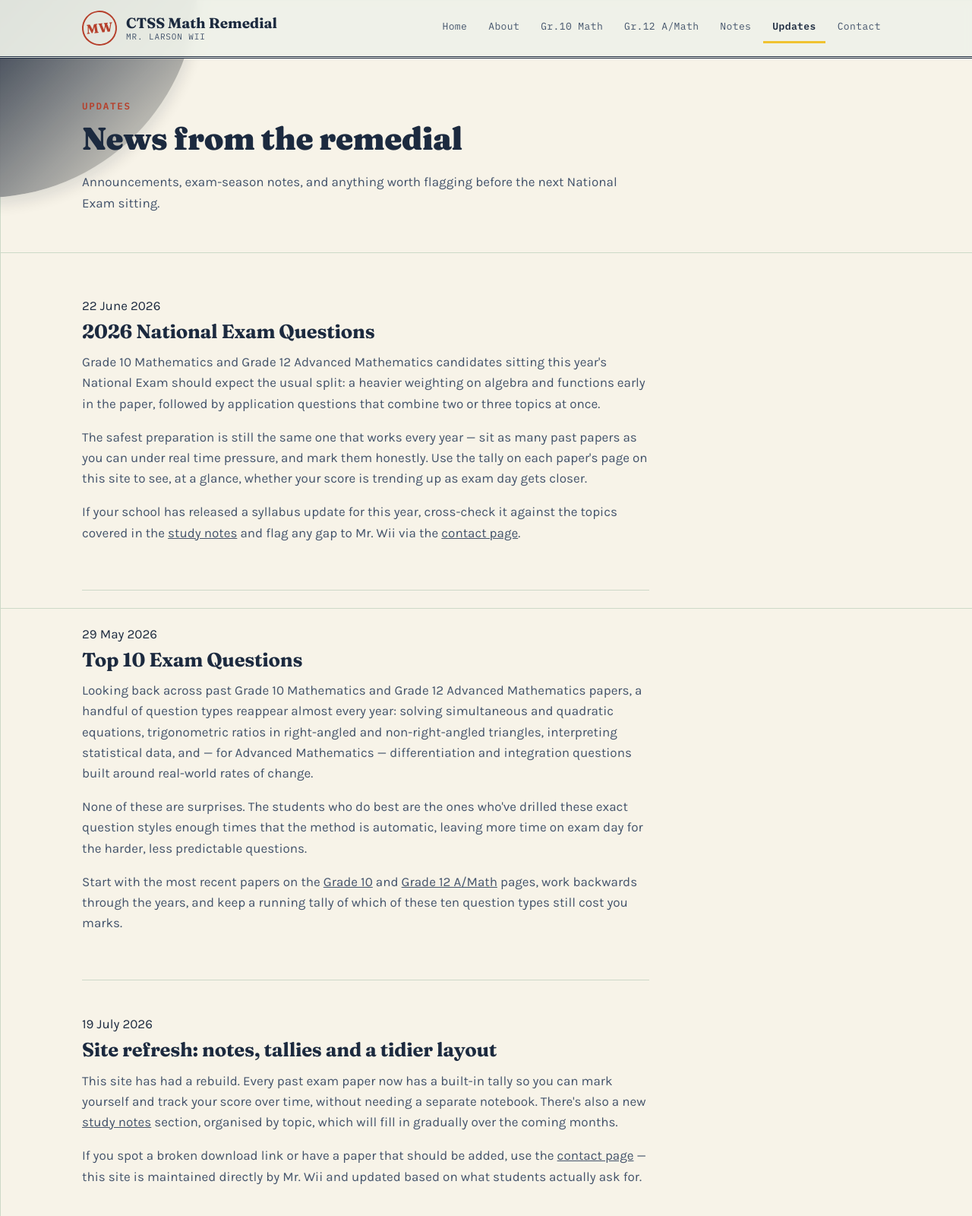
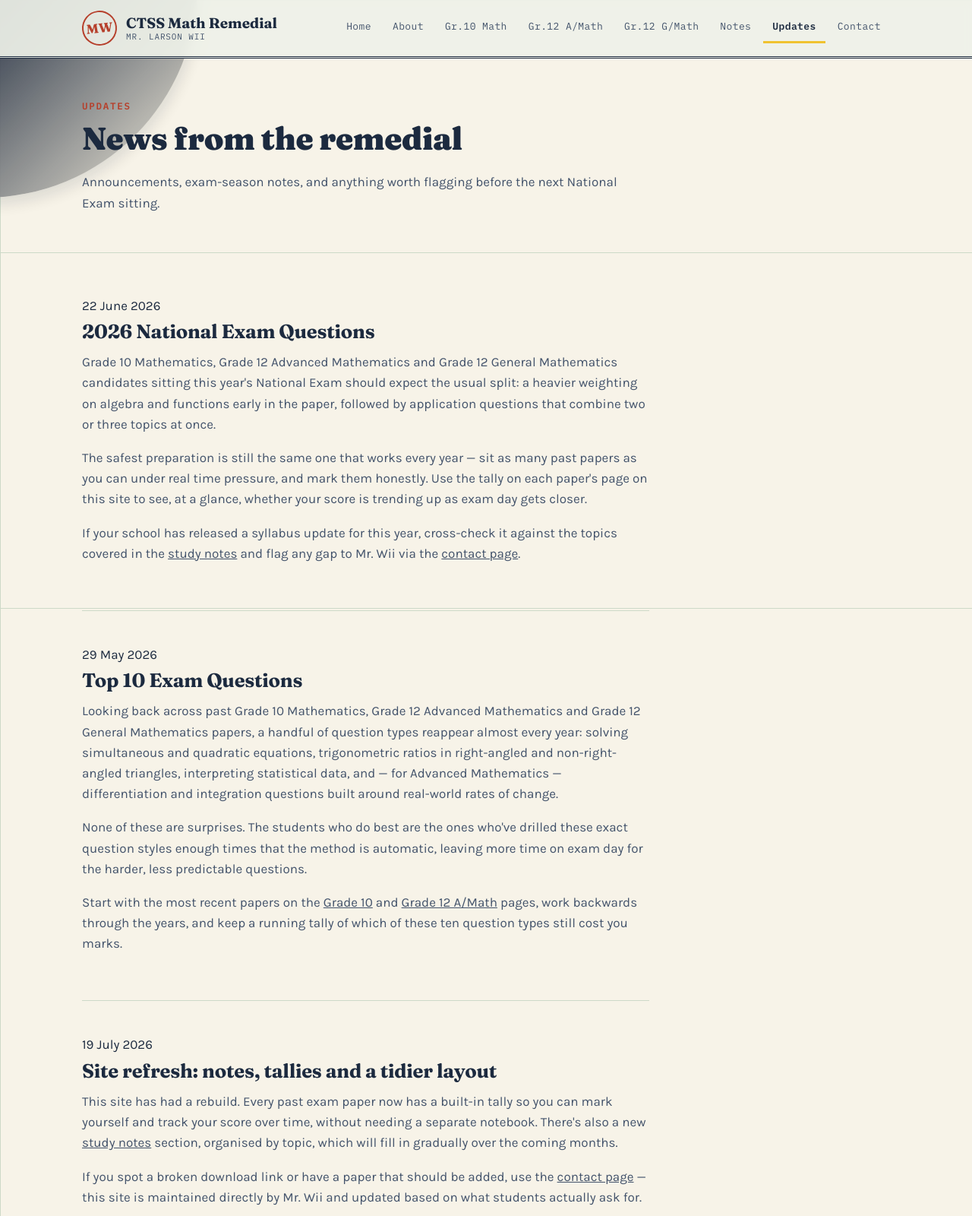
Before and after one commit to simplelearner42/123, a website: page updates.html in a window 1280 px wide. Shown: the top 1600 px of the page at 76% size. Drawn offline with Linux system fonts and the light colour scheme; files whose address does not match are found by name.

Commit message:
Add Grade 12 General Mathematics to updates.html
Updated references to include Grade 12 General Mathematics in various sections.

```diff
--- a/updates.html
+++ b/updates.html
@@ -27,6 +27,7 @@
 					<li><a href="about.html">About</a></li>
 					<li><a href="gr10.html">Gr.10 Math</a></li>
 					<li><a href="gr12.html">Gr.12 A/Math</a></li>
+					<li><a href="gr12gm.html">Gr.12 G/Math</a></li>
 					<li><a href="notes.html">Notes</a></li>
 					<li class="selected"><a href="updates.html" aria-current="page">Updates</a></li>
 					<li><a href="contact.html">Contact</a></li>
@@ -50,7 +51,7 @@
 				<article id="national-exam-2026" style="margin-bottom:44px; padding-bottom:44px; border-bottom:1px solid var(--paper-line);">
 					<span class="post-date">22 June 2026</span>
 					<h2 style="margin-top:6px;">2026 National Exam Questions</h2>
-					<p>Grade 10 Mathematics and Grade 12 Advanced Mathematics candidates sitting this year's National Exam should expect the usual split: a heavier weighting on algebra and functions early in the paper, followed by application questions that combine two or three topics at once.</p>
+					<p>Grade 10 Mathematics, Grade 12 Advanced Mathematics and Grade 12 General Mathematics candidates sitting this year's National Exam should expect the usual split: a heavier weighting on algebra and functions early in the paper, followed by application questions that combine two or three topics at once.</p>
 					<p>The safest preparation is still the same one that works every year — sit as many past papers as you can under real time pressure, and mark them honestly. Use the tally on each paper's page on this site to see, at a glance, whether your score is trending up as exam day gets closer.</p>
 					<p>If your school has released a syllabus update for this year, cross-check it against the topics covered in the <a href="notes.html">study notes</a> and flag any gap to Mr. Wii via the <a href="contact.html">contact page</a>.</p>
 				</article>
@@ -58,7 +59,7 @@
 				<article id="top-10-questions" style="margin-bottom:44px; padding-bottom:44px; border-bottom:1px solid var(--paper-line);">
 					<span class="post-date">29 May 2026</span>
 					<h2 style="margin-top:6px;">Top 10 Exam Questions</h2>
-					<p>Looking back across past Grade 10 Mathematics and Grade 12 Advanced Mathematics papers, a handful of question types reappear almost every year: solving simultaneous and quadratic equations, trigonometric ratios in right-angled and non-right-angled triangles, interpreting statistical data, and — for Advanced Mathematics — differentiation and integration questions built around real-world rates of change.</p>
+					<p>Looking back across past Grade 10 Mathematics, Grade 12 Advanced Mathematics and Grade 12 General Mathematics papers, a handful of question types reappear almost every year: solving simultaneous and quadratic equations, trigonometric ratios in right-angled and non-right-angled triangles, interpreting statistical data, and — for Advanced Mathematics — differentiation and integration questions built around real-world rates of change.</p>
 					<p>None of these are surprises. The students who do best are the ones who've drilled these exact question styles enough times that the method is automatic, leaving more time on exam day for the harder, less predictable questions.</p>
 					<p>Start with the most recent papers on the <a href="gr10.html">Grade 10</a> and <a href="gr12.html">Grade 12 A/Math</a> pages, work backwards through the years, and keep a running tally of which of these ten question types still cost you marks.</p>
 				</article>
@@ -79,7 +80,7 @@
 			<div class="footer-top">
 				<div class="footer-brand">
 					<strong>CTSS Math Remedial</strong>
-					<p>Free Grade 10 and Grade 12 Advanced Mathematics exam papers, notes and coaching, built for students getting ready for the National Exams.</p>
+					<p>Free Grade 10, Grade 12 Advanced Mathematics and Grade 12 General Mathematics exam papers, notes and coaching, built for students getting ready for the National Exams.</p>
 				</div>
 				<nav class="footer-nav" aria-label="Footer">
 					<ul>
@@ -87,6 +88,7 @@
 						<li><a href="about.html">About</a></li>
 						<li><a href="gr10.html">Gr.10 Math</a></li>
 						<li><a href="gr12.html">Gr.12 A/Math</a></li>
+						<li><a href="gr12gm.html">Gr.12 G/Math</a></li>
 						<li><a href="notes.html">Notes</a></li>
 						<li><a href="updates.html">Updates</a></li>
 						<li><a href="contact.html">Contact</a></li>
```
